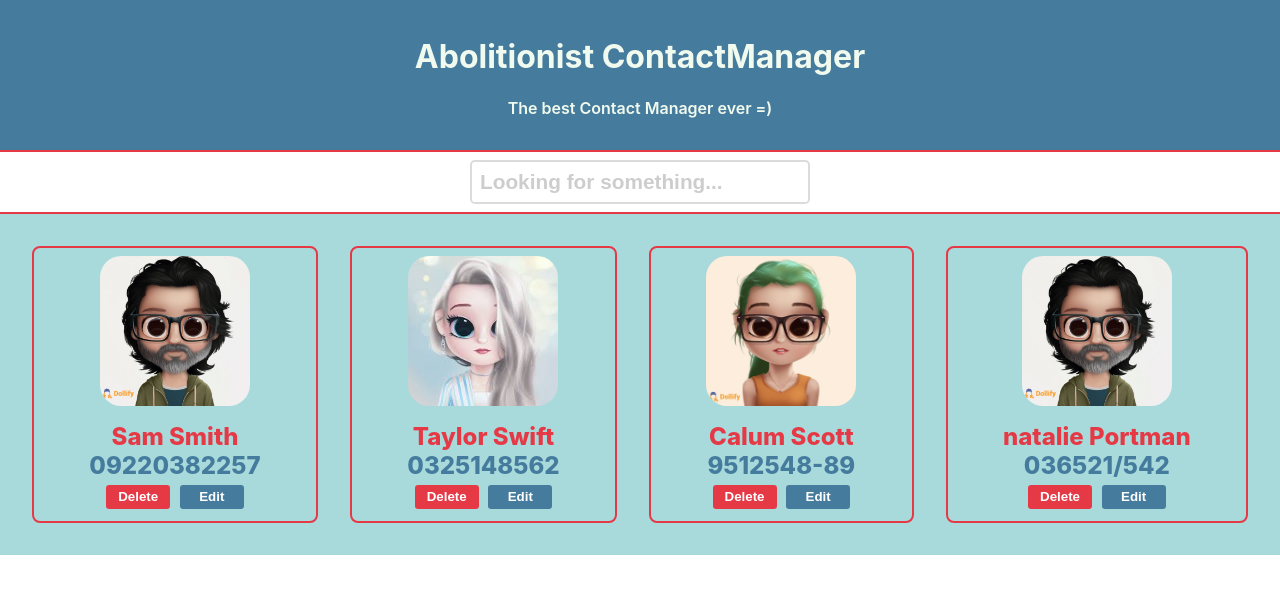
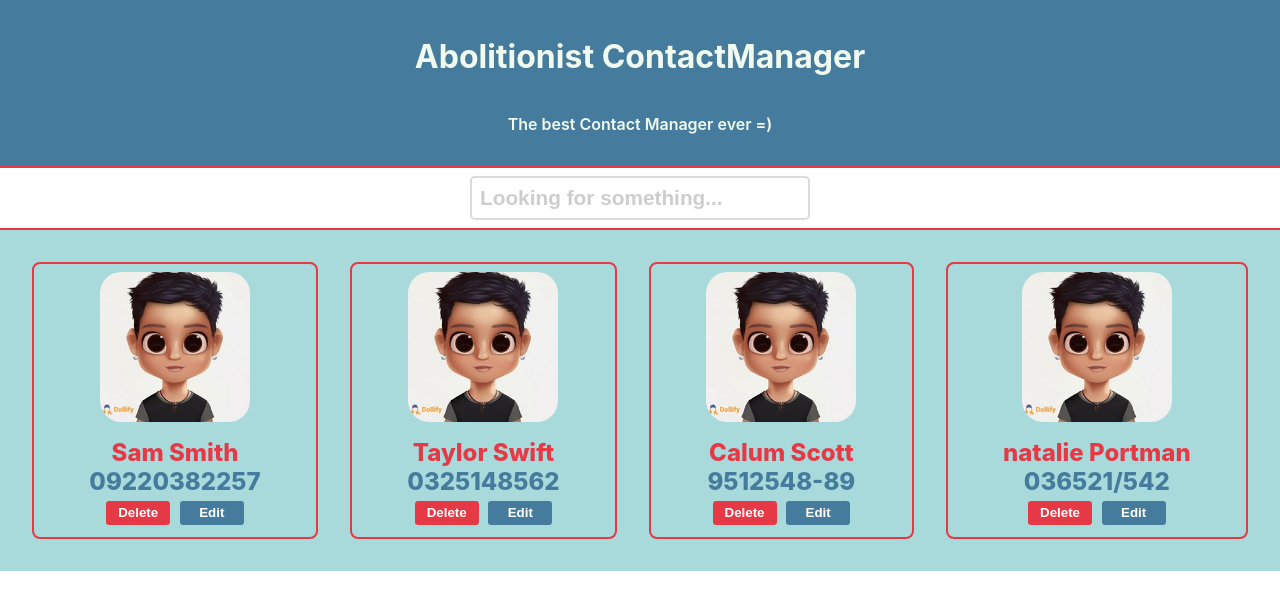
Before and after one commit to AbolfazlPanahiazar/Maktab34-ReactContactManager, a React (Create React App) app: page / in a window 1280 px wide. Shown: the top 610 px of the page. Built offline with nearby package versions, Linux system fonts and the light colour scheme; no server answers.

Commit message:
Add edit part

```diff
--- a/src/App.css
+++ /dev/null
@@ -1,3 +0,0 @@
-.App {
-  text-align: center;
-}
--- a/src/App.js
+++ b/src/App.js
@@ -1,5 +1,4 @@
 import React from "react";
-import "./App.css";
 import Header from "./Components/Header/Header";
 import ContactContainer from "./Components/ContactCotainer/ContactContainer";
 
--- a/src/Components/ContactCard/ContactCard.jsx
+++ b/src/Components/ContactCard/ContactCard.jsx
@@ -1,23 +1,57 @@
-import React from "react";
+import React, { useState } from "react";
 import "./ContactCard.scss";
 
 function ContactCard(props) {
+  const { editId, setEditId } = props;
+
+  const [inputNameValue, setInputNameValue] = useState(props.contact.name);
+  const [inputPhoneValue, setInputPhoneValue] = useState(props.contact.phone);
+
+  const nameInputChangeHandler = (event) => {
+    setInputNameValue(event.target.value);
+  };
+
+  const phoneInputChangeHandler = (event) => {
+    setInputPhoneValue(event.target.value);
+  };
+
   return (
     <div className="ContactCard">
-      <img className="ContactCard__image" src={`./images/person${Math.floor(Math.random() * 6) + 1}.jpg`} alt="profile" />
+      <img className="ContactCard__image" src={`./images/person5.jpg`} alt="profile" />
+
+      {editId === props.contact.id ? (
+        <>
+          <input value={inputNameValue} onChange={nameInputChangeHandler} />
+          <input value={inputPhoneValue} onChange={phoneInputChangeHandler} />
+          <div className="ContactCard__buttons">
+            <button className="ContactCard__buttons--cancell" onClick={() => setEditId(0)}>
+              Cancell
+            </button>
+            <button
+              className="ContactCard__buttons--save"
+              onClick={() => {
+                props.saveEditButtonHandler(props.contact.id, inputNameValue, inputPhoneValue);
+                setEditId(0);
+              }}
+            >
+              Save
+            </button>
+          </div>
+        </>
+      ) : (
+        <>
           <span className="ContactCard__title">{props.contact.name}</span>
           <span className="ContactCard__number">{props.contact.phone}</span>
           <div className="ContactCard__buttons">
-        <button
-          className="ContactCard__buttons--delete"
-          onClick={() => {
-            props.deleteButtonHandler(props.contact.id);
-          }}
-        >
+            <button className="ContactCard__buttons--delete" onClick={() => props.deleteButtonHandler(props.contact.id)}>
               Delete
             </button>
-        <button className="ContactCard__buttons--edit">Edit</button>
+            <button className="ContactCard__buttons--edit" onClick={() => setEditId(props.contact.id)}>
+              Edit
+            </button>
           </div>
+        </>
+      )}
     </div>
   );
 }
--- a/src/Components/ContactCard/ContactCard.scss
+++ b/src/Components/ContactCard/ContactCard.scss
@@ -41,12 +41,21 @@
       }
     }
 
-    &--delete {
+    &--delete,
+    &--cancell {
       background-color: #e63946;
     }
 
-    &--edit {
+    &--edit,
+    &--save {
       background-color: #457b9d;
     }
   }
+
+  input {
+    border: none;
+    border-radius: 0.2rem;
+    margin: 0.2rem;
+    padding: 0.2rem;
+  }
 }
--- a/src/Components/ContactContainerBody/ContactContainerBody.jsx
+++ b/src/Components/ContactContainerBody/ContactContainerBody.jsx
@@ -1,12 +1,21 @@
-import React from "react";
+import React, { useState } from "react";
 import "./ContactContainerBody.scss";
 import ContactCard from "../ContactCard/ContactCard";
 
 function ContactContainerBody(props) {
+  const [editId, setEditId] = useState(0);
+
   return (
     <div className="ContactContainerBody">
       {props.contacts.map((contact, index) => (
-        <ContactCard key={index} contact={contact} deleteButtonHandler={props.deleteButtonHandler} />
+        <ContactCard
+          key={index}
+          contact={contact}
+          deleteButtonHandler={props.deleteButtonHandler}
+          editId={editId}
+          setEditId={setEditId}
+          saveEditButtonHandler={props.saveEditButtonHandler}
+        />
       ))}
     </div>
   );
--- a/src/Components/ContactCotainer/ContactContainer.jsx
+++ b/src/Components/ContactCotainer/ContactContainer.jsx
@@ -38,10 +38,18 @@ function ContactContainer() {
     setContacs(newContacts);
   };
 
+  const saveEditButtonHandler = (id, newName, newPhone) => {
+    const newContacts = JSON.parse(JSON.stringify(contacts));
+    const newContact = { id: id, name: newName, phone: newPhone };
+    const theIndex = newContacts.findIndex((contact) => contact.id === id);
+    newContacts[theIndex] = newContact;
+    setContacs(newContacts);
+  };
+
   return (
     <main className="ContactContainer">
       <CotanctContainerHeder searchInputHandler={searchInputHandler} searchInputValue={searchInputValue} />
-      <ContactContainerBody contacts={filteredContacs} deleteButtonHandler={deleteButtonHandler} />
+      <ContactContainerBody contacts={filteredContacs} deleteButtonHandler={deleteButtonHandler} saveEditButtonHandler={saveEditButtonHandler} />
     </main>
   );
 }
--- a/src/Components/CotanctContainerHeder/CotanctContainerHeder.scss
+++ b/src/Components/CotanctContainerHeder/CotanctContainerHeder.scss
@@ -1,4 +1,6 @@
 .CotanctContainerHeder {
   border-top: 2px solid #e63946;
   border-bottom: 2px solid #e63946;
+  display: flex;
+  justify-content: center;
 }
--- a/src/Components/Header/Header.scss
+++ b/src/Components/Header/Header.scss
@@ -1,4 +1,7 @@
 .Header {
+  display: flex;
+  flex-direction: column;
+  align-items: center;
   background-color: #457b9d;
   padding: 1rem;
   color: #f1faee;
```
Lines whose indentation alone changed are shown as unchanged.
